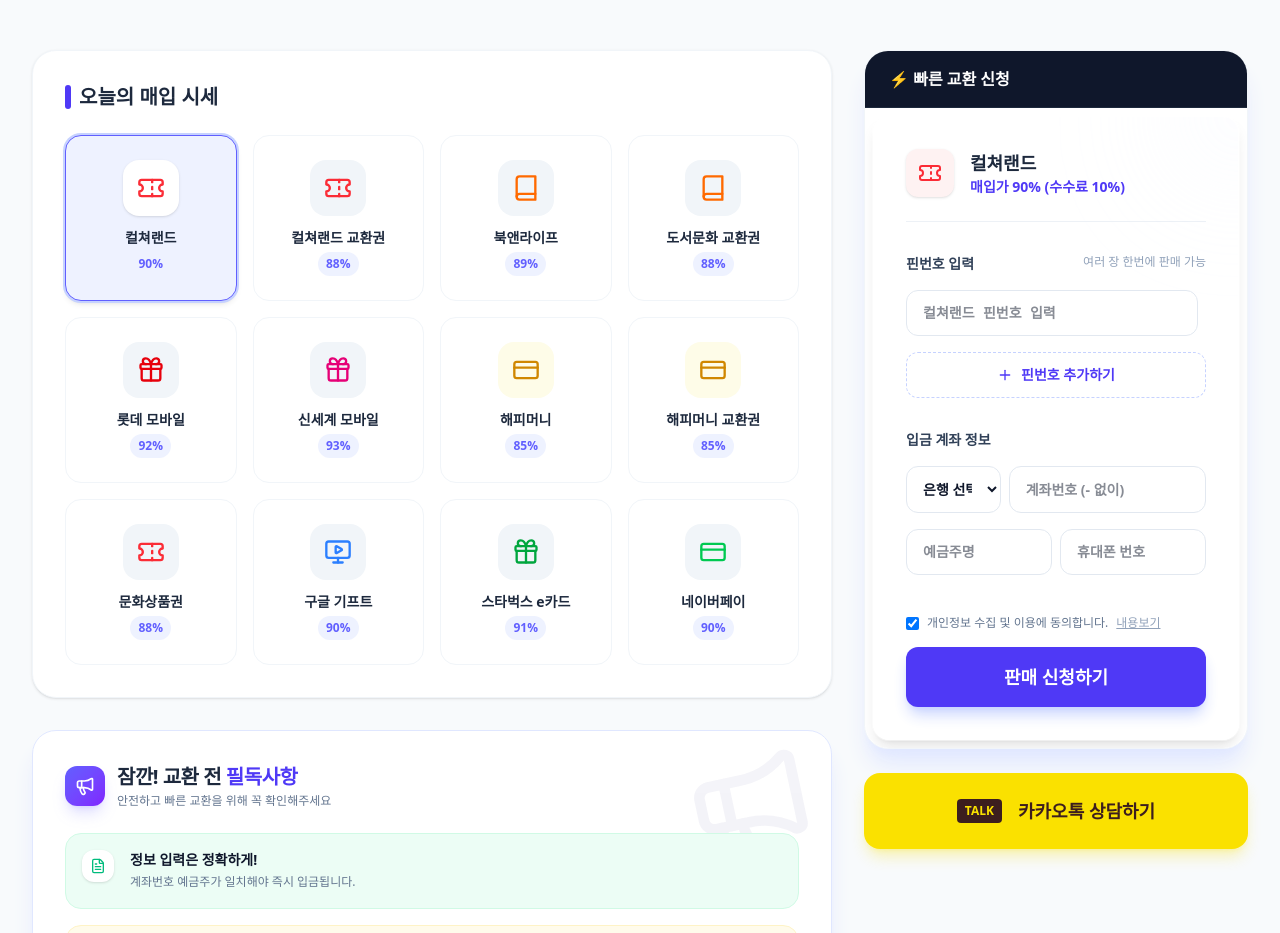
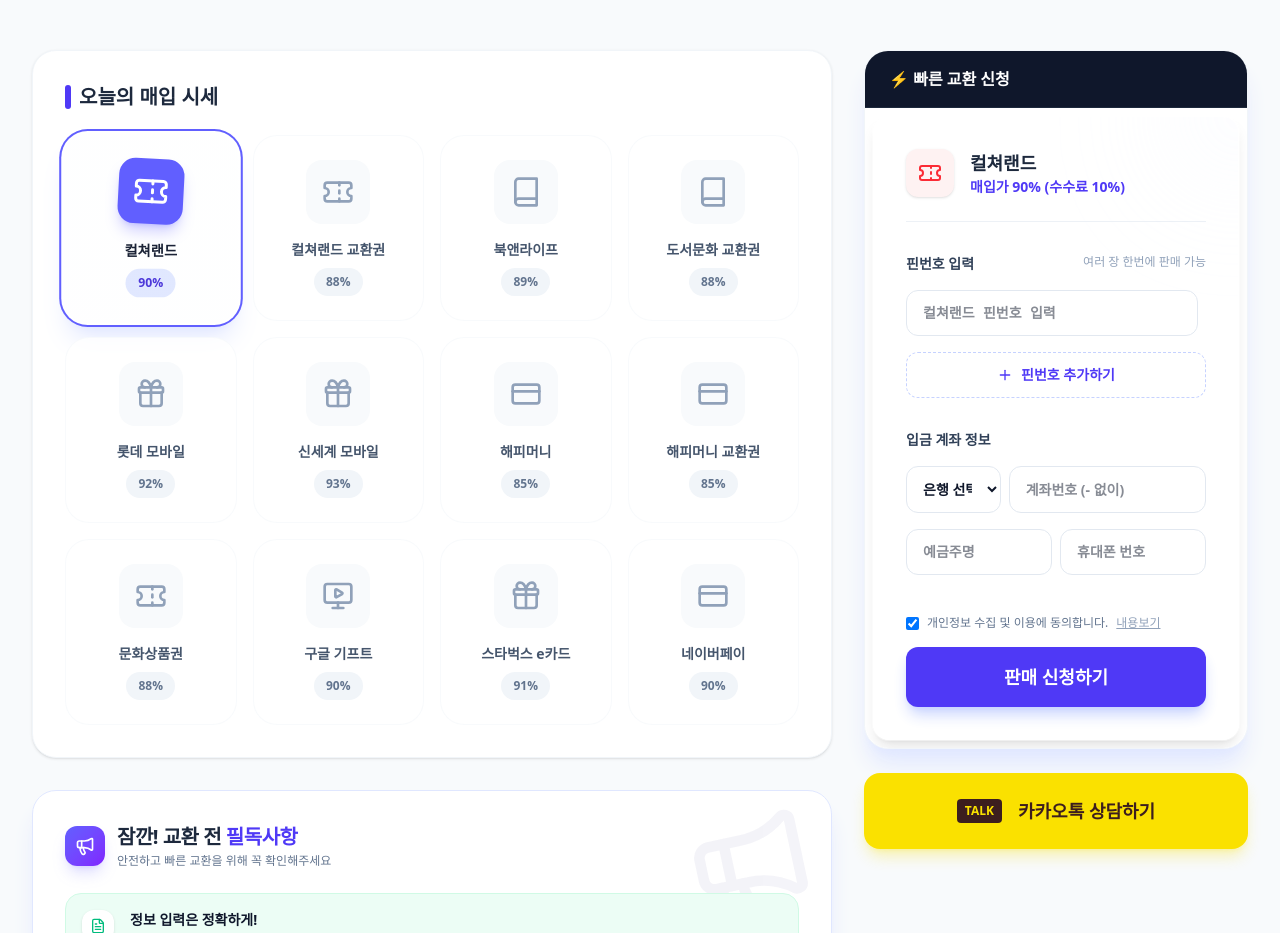
Before and after one commit to seiKKim/ticketjang-, a Next.js app: page / in a window 1280 px wide. Shown: the part 1000-1933 px from the top of the page. Built offline with nearby package versions, Linux system fonts and the light colour scheme; no server answers; the database is empty.

Commit message:
Upgrade Purchase Page Design with Premium UI

```diff
--- a/src/app/guide/page.tsx
+++ b/src/app/guide/page.tsx
@@ -173,19 +173,6 @@
               </div>
             ))}
           </div>
-
-          <div className="text-center mt-8">
-            <p className="text-slate-400 text-sm">
-              더 궁금한 점이 있으신가요?{" "}
-              <a
-                href="/cs"
-                className="text-indigo-600 font-bold hover:underline"
-              >
-                고객센터 1:1 문의
-              </a>
-              를 이용해주세요.
-            </p>
-          </div>
         </div>
       </div>
     </div>
--- a/src/components/ProductGrid.tsx
+++ b/src/components/ProductGrid.tsx
@@ -14,25 +14,42 @@
           <button
             key={v.id}
             onClick={() => selectVoucher(v.id)}
-            className={`flex flex-col items-center justify-center p-6 rounded-2xl border transition-all duration-200 transform hover:scale-[1.03] active:scale-[0.98] ${
+            className={`group relative flex flex-col items-center justify-center p-6 rounded-3xl transition-all duration-300 transform hover:-translate-y-1 ${
               isSelected
-                ? "border-indigo-500 bg-indigo-50 shadow-md ring-2 ring-indigo-200"
-                : "border-slate-100 hover:border-indigo-200 hover:bg-slate-50 hover:shadow-sm"
+                ? "bg-white shadow-xl shadow-indigo-200/50 scale-[1.02] ring-2 ring-indigo-500 ring-offset-2"
+                : "bg-white/80 border border-slate-100/50 hover:bg-white hover:shadow-lg hover:shadow-indigo-100/30"
             }`}
           >
+            {/* Active Gradient Border Effect (Optional visual enhancement) */}
+            {isSelected && (
+              <div className="absolute inset-0 rounded-3xl bg-gradient-to-tr from-indigo-50/50 to-sky-50/50 opacity-10 pointer-events-none" />
+            )}
+
             <div
-              className={`w-14 h-14 rounded-2xl flex items-center justify-center mb-3 transition-colors ${
+              className={`relative w-16 h-16 rounded-2xl flex items-center justify-center mb-4 transition-all duration-300 ${
                 isSelected
-                  ? "bg-white shadow-sm"
-                  : "bg-slate-100 group-hover:bg-white"
-              } ${v.color}`}
+                  ? "bg-indigo-500 text-white shadow-lg shadow-indigo-500/30 rotate-3"
+                  : "bg-slate-50 text-slate-400 group-hover:bg-indigo-50 group-hover:text-indigo-500"
+              }`}
             >
-              <v.icon className="w-7 h-7" />
+              <v.icon
+                className={`w-8 h-8 transition-transform duration-300 ${isSelected ? "scale-110" : "scale-100"}`}
+              />
             </div>
-            <span className="font-bold text-slate-800 text-sm mb-1">
+
+            <span
+              className={`font-bold text-sm mb-2 transition-colors ${isSelected ? "text-slate-900" : "text-slate-600 group-hover:text-slate-800"}`}
+            >
               {v.name}
             </span>
-            <span className="text-xs font-bold text-indigo-500 bg-indigo-50 px-2 py-1 rounded-full">
+
+            <span
+              className={`text-xs font-bold px-3 py-1.5 rounded-full transition-all ${
+                isSelected
+                  ? "bg-indigo-100 text-indigo-700"
+                  : "bg-slate-100 text-slate-500 group-hover:bg-indigo-50 group-hover:text-indigo-600"
+              }`}
+            >
               {v.purchaseRate}
             </span>
           </button>
```
